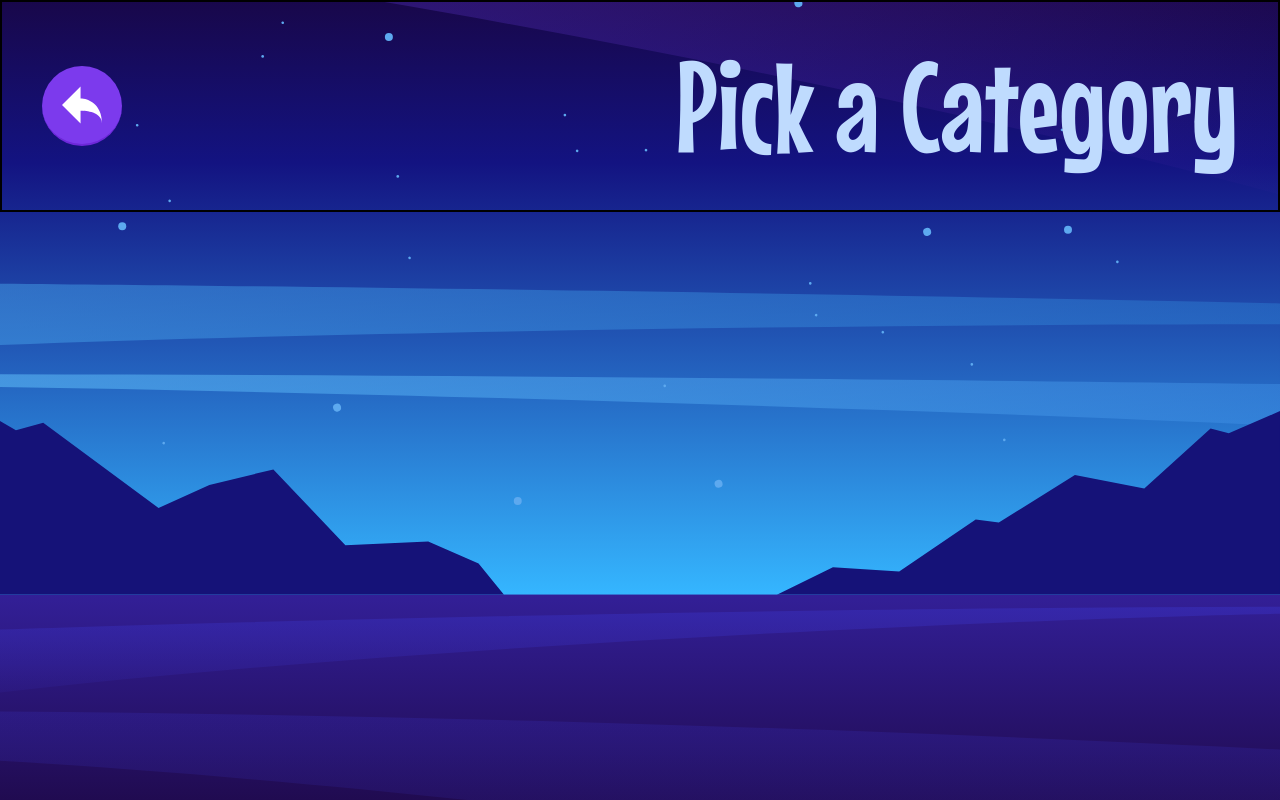
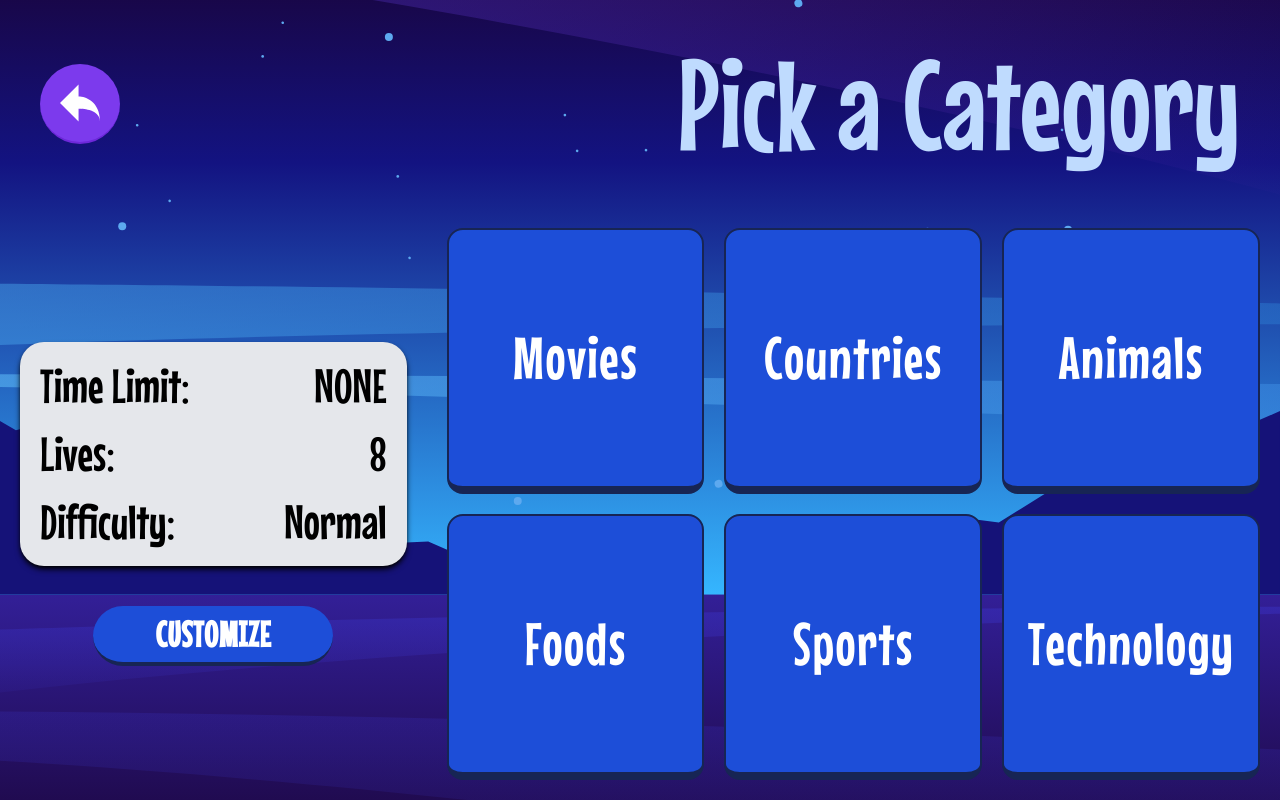
Before and after one commit to MrYious/Hangman-Game, a React (Vite) app in the folder app/: page /menu in a window 1280 px wide. Built offline with nearby package versions, Linux system fonts and the light colour scheme.

Commit message:
fix style

```diff
--- a/app/src/routes/Instruction.tsx
+++ b/app/src/routes/Instruction.tsx
@@ -36,7 +36,7 @@ export default function Instruction () {
             <Link to={"/"} className="p-5 border-b-2 rounded-full select-none border-violet-700 bg-violet-600 hover:bg-violet-800">
                 <img src={back} alt="back" className="w-[40px]" />
             </Link>
-            <h1 className="text-blue-200 text-9xl">
+            <h1 className="text-blue-200 select-none text-9xl">
                 Instructions
             </h1>
         </section>
--- a/app/src/routes/Menu.tsx
+++ b/app/src/routes/Menu.tsx
@@ -1,19 +1,62 @@
+import Button from "../components/Button"
 import { Link } from "react-router-dom"
 import back from "../assets/images/icon-back.svg"
 
 export default function Menu () {
+
+    const categories: string[] = ['Movies', 'Countries', 'Animals', 'Foods', 'Sports', 'Technology']
+
     return(<main className="flex flex-col min-h-screen bg-center bg-no-repeat bg-cover bg-bg-desktop">
-        <section className="flex items-center justify-between p-10 border-2 border-black">
+        <section className="flex items-center justify-between p-10">
             <Link to={"/"} className="p-5 border-b-2 rounded-full select-none border-violet-700 bg-violet-600 hover:bg-violet-800">
                 <img src={back} alt="back" className="w-[40px]" />
             </Link>
-            <h1 className="text-blue-200 text-9xl">
+            <h1 className="text-blue-200 select-none text-9xl">
                 Pick a Category
             </h1>
         </section>
-        <section className="flex ">
-            <div className="">
-
+        <section className="flex grow">
+            <div className="flex flex-col items-center justify-center w-1/3 gap-10 p-5">
+                <div className="flex flex-col w-full gap-5 p-5 bg-gray-200 shadow-md rounded-3xl shadow-black">
+                    <div className="flex justify-between text-5xl">
+                        <div>
+                            Time Limit:
+                        </div>
+                        <div>
+                            NONE
+                        </div>
+                    </div>
+                    <div className="flex justify-between text-5xl">
+                        <div>
+                            Lives:
+                        </div>
+                        <div>
+                            8
+                        </div>
+                    </div>
+                    <div className="flex justify-between text-5xl">
+                        <div>
+                            Difficulty:
+                        </div>
+                        <div>
+                            Normal
+                        </div>
+                    </div>
+                </div>
+                <Button
+                    text={'CUSTOMIZE'}
+                    type="primary"
+                    to="settings"
+                    replace={false}
+                />
+            </div>
+            <div className="grid w-2/3 grid-cols-3 gap-5 p-5 ">
+                {
+                    categories.map((category) =>
+                    <button className="text-6xl tracking-wide text-white bg-blue-700 border-t-2 border-b-8 border-blue-950 border-x-2 hover:border-blue-200 rounded-2xl hover:bg-blue-800">
+                        {category}
+                    </button>)
+                }
             </div>
         </section>
     </main>)
```
